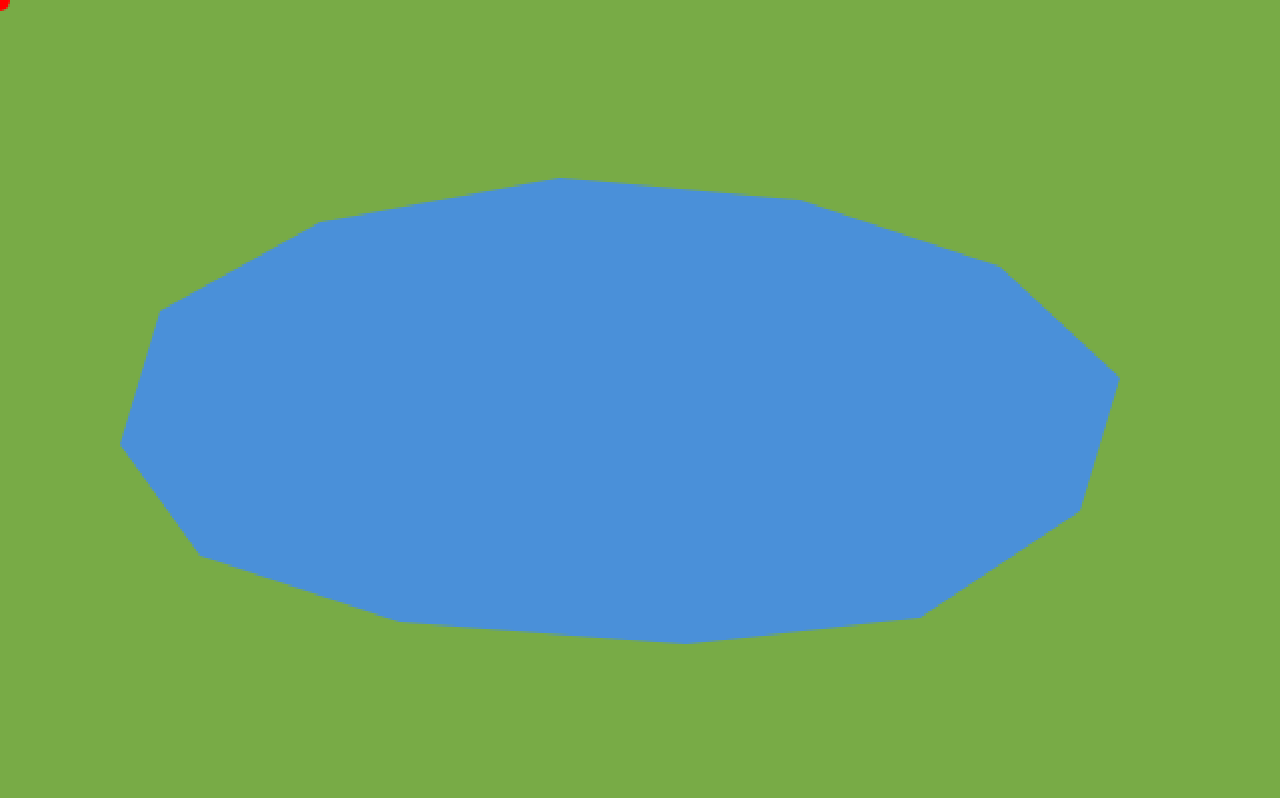
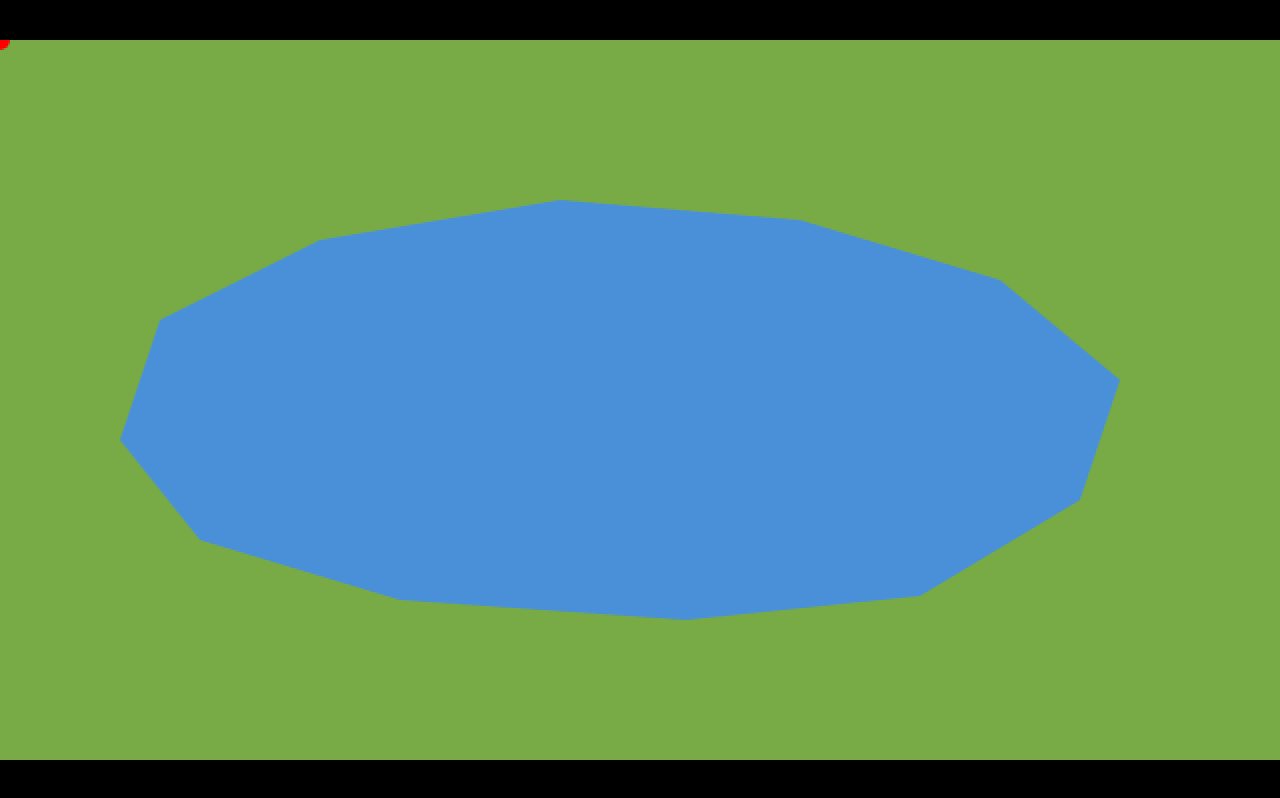
Before and after one commit to Caleb-A-Michael/FishWebGame, a plain HTML site: page index.html in a window 1280 px wide. Drawn offline with Linux system fonts and the light colour scheme.

Commit message:
Add letterboxing display and rename fishingScene folder

```diff
--- /dev/null
+++ b/core/display.js
@@ -0,0 +1,29 @@
+const INTERNAL_WIDTH = 640;
+const INTERNAL_HEIGHT = 360;
+
+export function initDisplay(canvas) {
+    canvas.style.position = "absolute";
+    canvas.style.left = "50%";
+    canvas.style.top = "50%";
+    canvas.style.transform = "translate(-50%, -50%)";
+
+    window.addEventListener("resize", () => resizeCanvas(canvas));
+    resizeCanvas(canvas);
+}
+
+function resizeCanvas(canvas) {
+    const windowAspect = window.innerWidth / window.innerHeight;
+    const gameAspect = INTERNAL_WIDTH / INTERNAL_HEIGHT;
+
+    if (windowAspect > gameAspect) {
+        canvas.style.height = "100vh";
+        canvas.style.width = `${window.innerHeight * gameAspect}px`;
+    } else {
+        canvas.style.width = "100vw"
+        canvas.style.height = `${window.innerWidth / gameAspect}px`;
+    }
+}
+
+export function getScale(canvas) {
+    return canvas.offsetWidth / INTERNAL_WIDTH;
+}
--- a/index.html
+++ b/index.html
@@ -10,11 +10,14 @@
                 box-sizing: border-box;
             }
 
+            body {
+                background-color: #000;
+
+                height: 100vh;
+                position: relative;
+            }
+
             canvas {
-                display: block;
-                /* TODO: replace with JS aspect ratio scaling */
-                width: 100vw;
-                height: 100vh;
                 image-rendering: pixelated;
                 cursor: none;
             }
--- a/main.js
+++ b/main.js
@@ -1,8 +1,10 @@
+import { initDisplay } from "./core/display.js";
 import { startGameLoop } from "./core/gameLoop.js";
 import { setScene } from "./scenes/sceneManager.js";
-import { fishingScene } from "./scenes/fishing scene/fishingScene.js";
+import { fishingScene } from "./scenes/fishing/fishingScene.js";
 
 const canvas = document.getElementById("gameCanvas");
+initDisplay(canvas);
 const ctx = canvas.getContext("2d");
 
 setScene(fishingScene);
```
Also changed, not shown: scenes/fishing/fishingScene.js (renamed from scenes/fishing scene/fishingScene.js), scenes/fishing/waterGeometry.js (renamed from scenes/fishing scene/waterGeometry.js).
